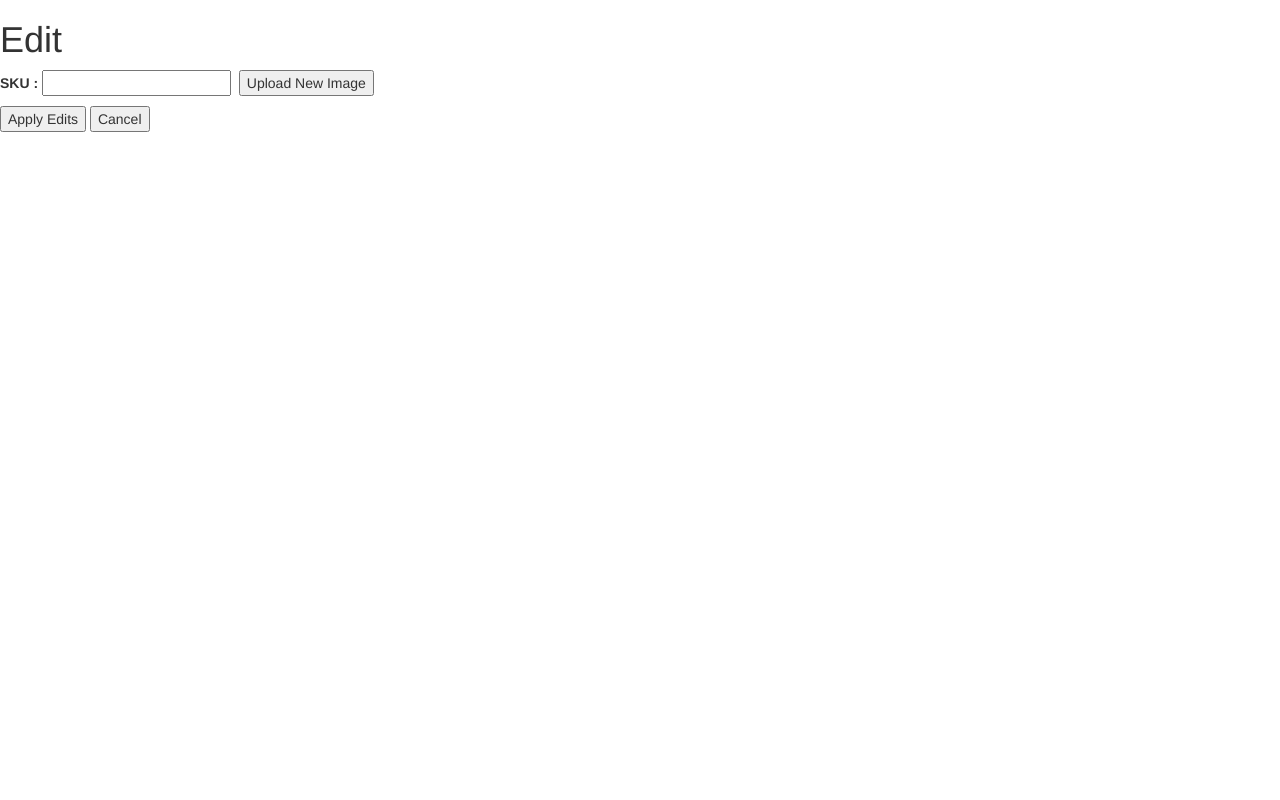
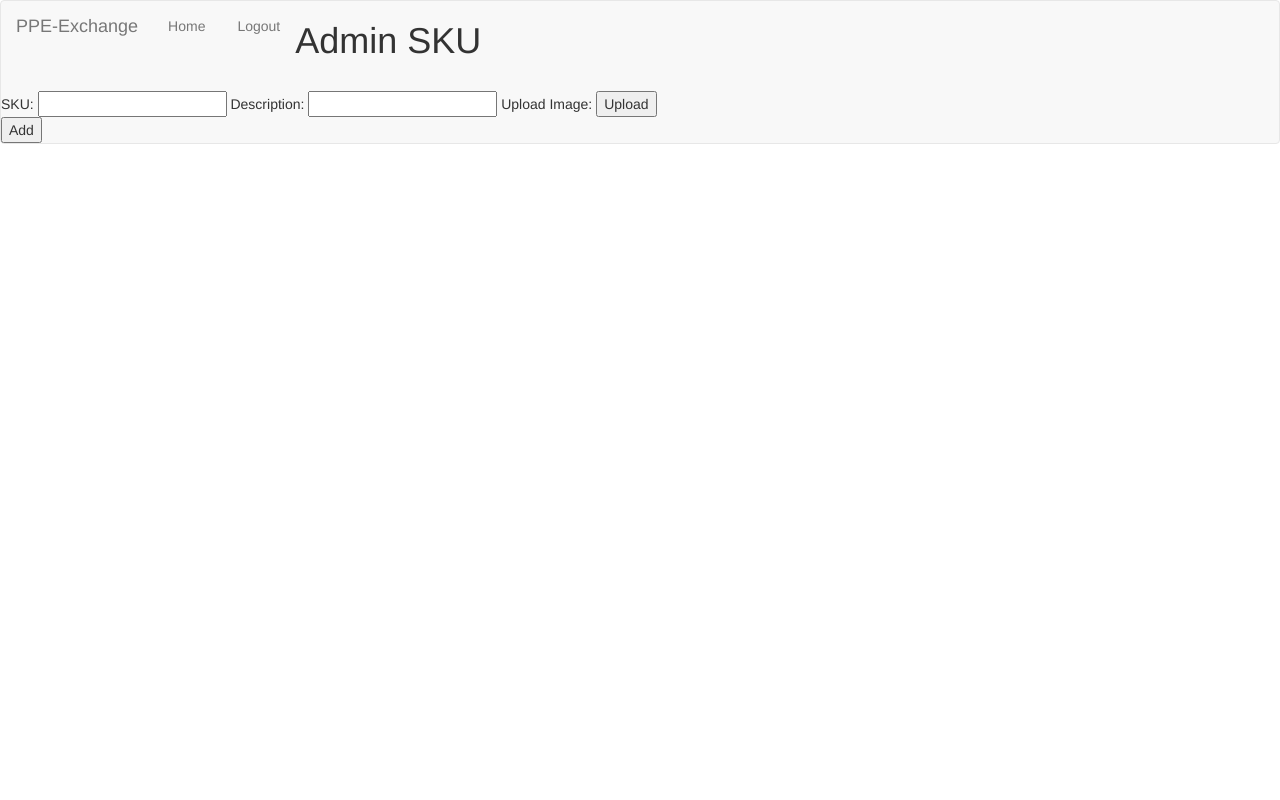
Before and after one commit to kavidey/ppe-exchange, a Flask app: page /admin_sku in a window 1280 px wide. Run offline with Flask 2, Linux system fonts and the light colour scheme; the visitor is signed in with stand-in values (Sample User, id 1); data that the repository does not hold is empty; some libraries are stand-ins or nearby versions.

Commit message:
fixed admin ppe update page

```diff
--- a/app/templates/admin_sku.html
+++ b/app/templates/admin_sku.html
@@ -2,13 +2,13 @@
 
 {% block content %}
     <h1>Admin SKU</h1>
-    <div id="delete-check" style="background-color:#FFFFFF;position:fixed;width:100%;height:100%;top:0px;left:0px;z-index:1000;">
+    <div id="delete-check" style="background-color:#FFFFFF;position:fixed;width:100%;height:100%;top:0px;left:0px;z-index:1000;display: none;">
         <h1>Are you sure you want to remove SKU <span id="remove-item-name"></span></h1>
         <div>
             <button id="yes" onclick="removeSKU()">Yes</button> <button id="no" onclick="hideDeleteCheck()">No</button>
         </div>
     </div>
-    <div id="edit" style="background-color:#FFFFFF;position:fixed;width:100%;height:100%;top:0px;left:0px;z-index:1000;">
+    <div id="edit" style="background-color:#FFFFFF;position:fixed;width:100%;height:100%;top:0px;left:0px;z-index:1000;display: none;">
         <h1>Edit <span id="edit-item-name"></span></h1>
         <div>
             <p>
```
